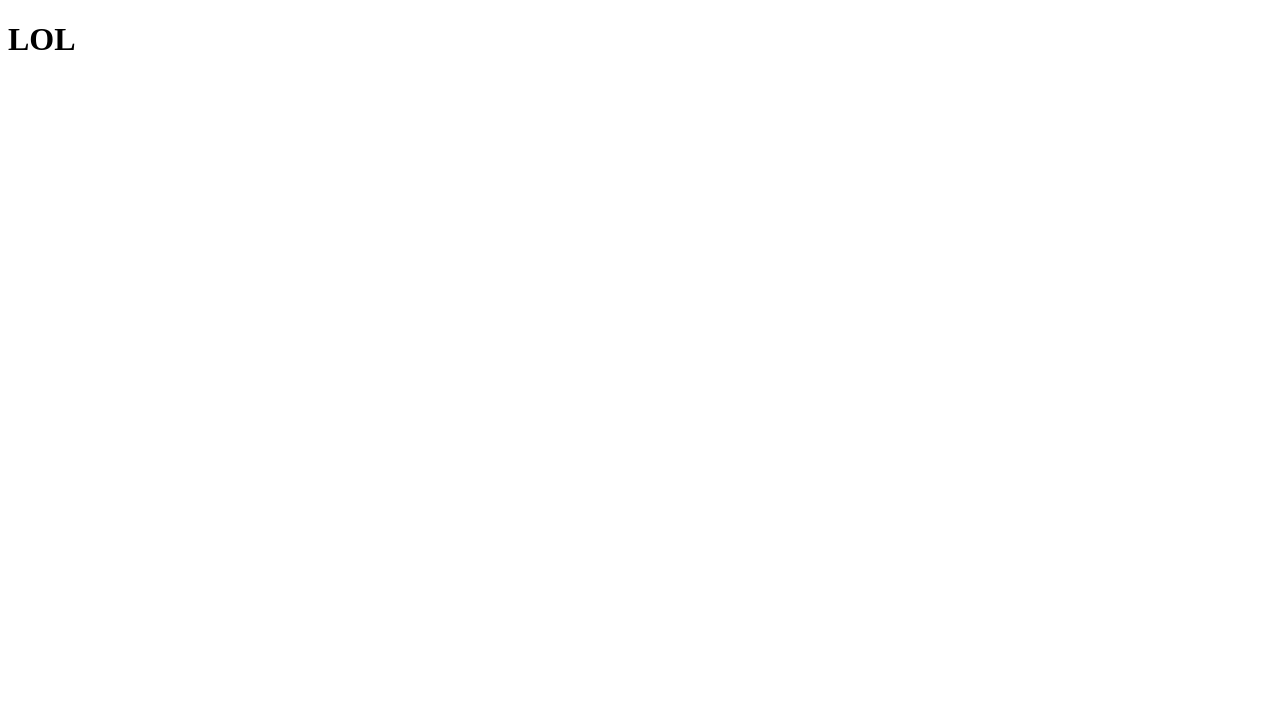
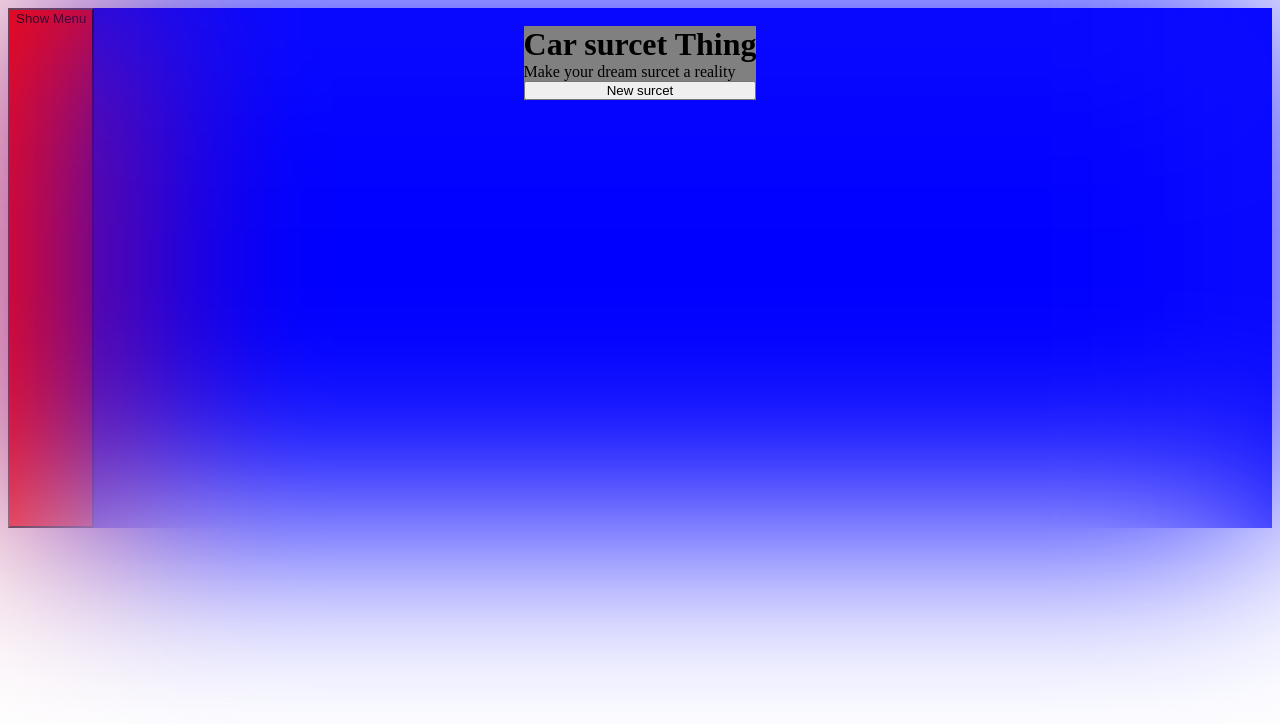
Before and after one commit to gest2356/car-surcet-thing, a Vue app: page / in a window 1280 px wide. Shown: the top 724 px of the page. Built offline with nearby package versions, Linux system fonts and the light colour scheme.

Commit message:
Added: simple menu whit ability to open and reopen

```diff
--- a/src/App.vue
+++ b/src/App.vue
@@ -1,11 +1,28 @@
 <script setup lang="ts">
-import Thing from "./components/Thing.vue";
+import { ref } from 'vue'
+import Menu from "./components/Menu.vue"
+
+const showMenu = ref(true)
 </script>
 
 <template>
+  <div id="app">
+    <Menu v-if="showMenu" @close="showMenu = false" />
+    <button @click="showMenu =true">Show Menu </button>
 
-  <Thing msg="LOL"></Thing>
+    <div id="drawing-components">
+
+    </div>
+
+  </div>
 </template>
 
 <style scoped>
+  #app {
+    background-color: blue;
+  }
+  button {
+    background-color: red;
+    padding-bottom: 500px ;
+  }
 </style>
--- /dev/null
+++ b/src/components/Menu.vue
@@ -0,0 +1,46 @@
+<script setup lang="ts">
+const emit = defineEmits(['close'])
+
+function closeMenu() {
+  emit('close')
+}
+</script>
+
+<template>
+  <div id="menu-container">
+    <div id="menu-content">
+      <h1>Car surcet Thing</h1>
+      <span>Make your dream surcet a reality</span>
+      <button @click="closeMenu">New surcet</button>
+    </div>
+  </div>
+</template>
+
+<style scoped>
+* {
+  box-sizing: border-box;
+  margin: 0;
+  padding: 0;
+}
+#menu-container {
+  display: flex;
+  flex-direction: column;
+  align-items: center;
+  position: fixed;
+  top: 0;
+  left: 0;
+  width: 100vw;
+  height: 100vh;
+  z-index: 9999;
+  backdrop-filter: blur(100px);
+}
+
+#menu-content {
+  display: flex;
+  flex-direction: column;
+  justify-content: center;
+  margin-top: 2vw;
+  background-color: gray;
+}
+
+</style>
--- a/src/components/Thing.vue
+++ /dev/null
@@ -1,13 +0,0 @@
-<script setup lang="ts">
-
-defineProps<{ msg: string }>()
-
-</script>
-
-<template>
-  <h1>{{msg}}</h1>
-</template>
-
-<style scoped>
-
-</style>
```
Also changed, not shown: src/components/HelloWorld.vue (deleted, +0 -41 lines).
